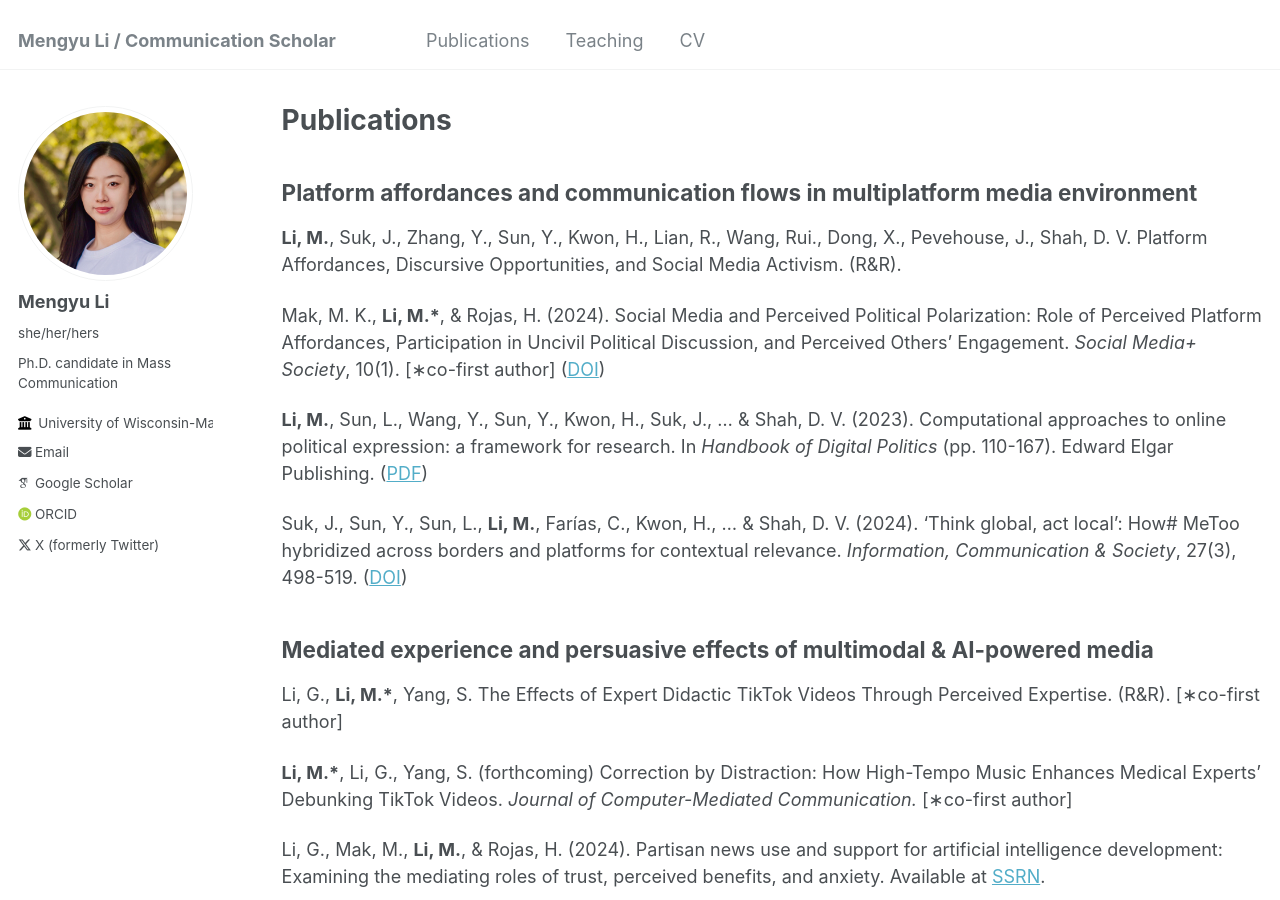
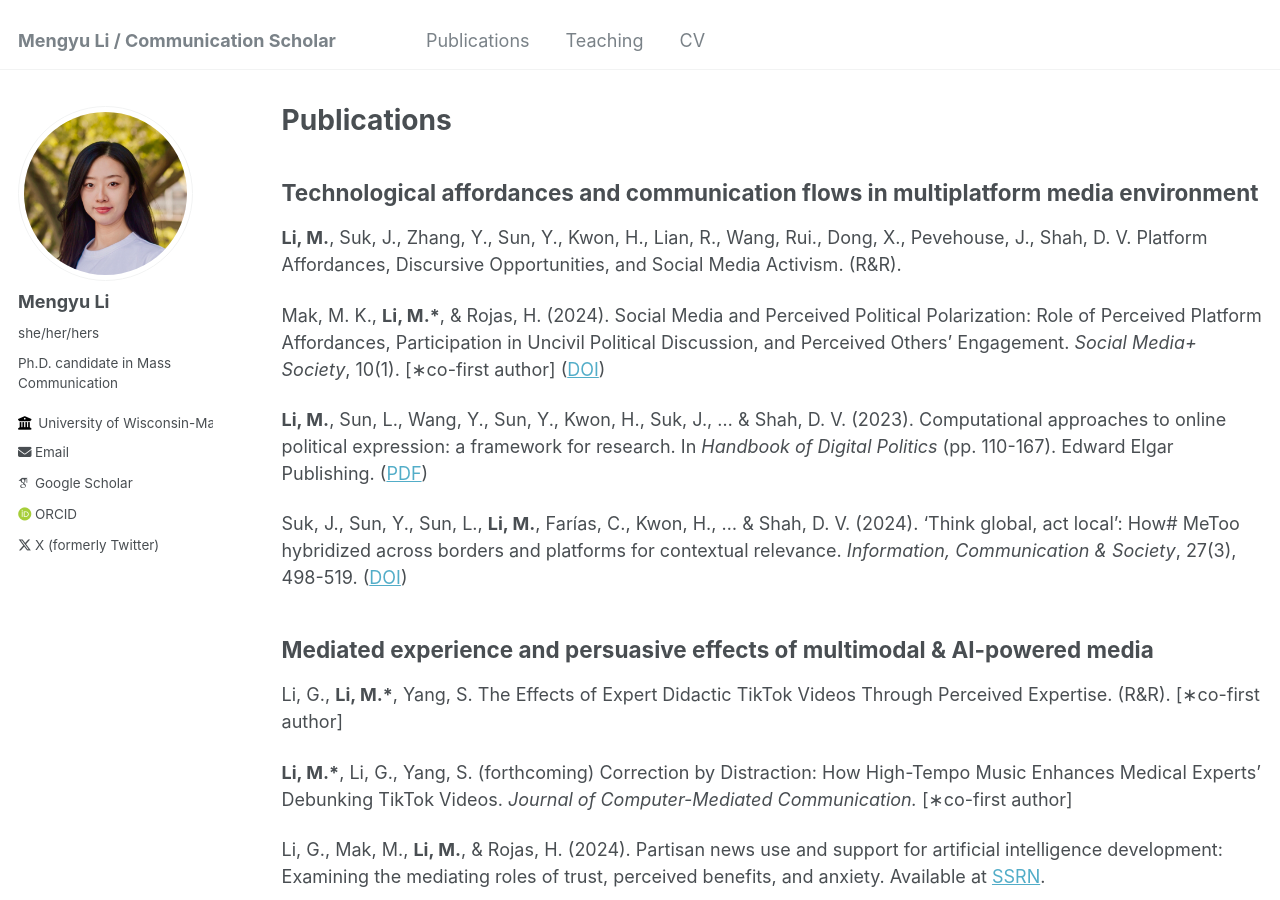
Before and after one commit to im-mengyuli/im-mengyuli.github.io, a Jekyll site: the page built from _pages/publications.md, in a window 1280 px wide and 900 px high. Built offline with Jekyll 4.4.1, drawn with Linux system fonts in a browser that asks for light colours; some web fonts are replaced.

Commit message:
Update publications.md

```diff
--- a/_pages/publications.md
+++ b/_pages/publications.md
@@ -5,7 +5,7 @@ permalink: /publications/
 author_profile: true
 ---
 
-## Platform affordances and communication flows in multiplatform media environment
+## Technological affordances and communication flows in multiplatform media environment
 <b>Li, M.</b>, Suk, J., Zhang, Y., Sun, Y., Kwon, H., Lian, R., Wang, Rui., Dong, X., Pevehouse, J., Shah, D. V. Platform Affordances, Discursive Opportunities, and Social Media Activism. (R&R).
 
 Mak, M. K., <b>Li, M.*</b>, & Rojas, H. (2024). Social Media and Perceived Political Polarization: Role of Perceived Platform Affordances, Participation in Uncivil Political Discussion, and Perceived Others’ Engagement. <i>Social Media+ Society</i>, 10(1). [∗co-first author] ([DOI](https://doi.org/10.1177/20563051241228595))
```
